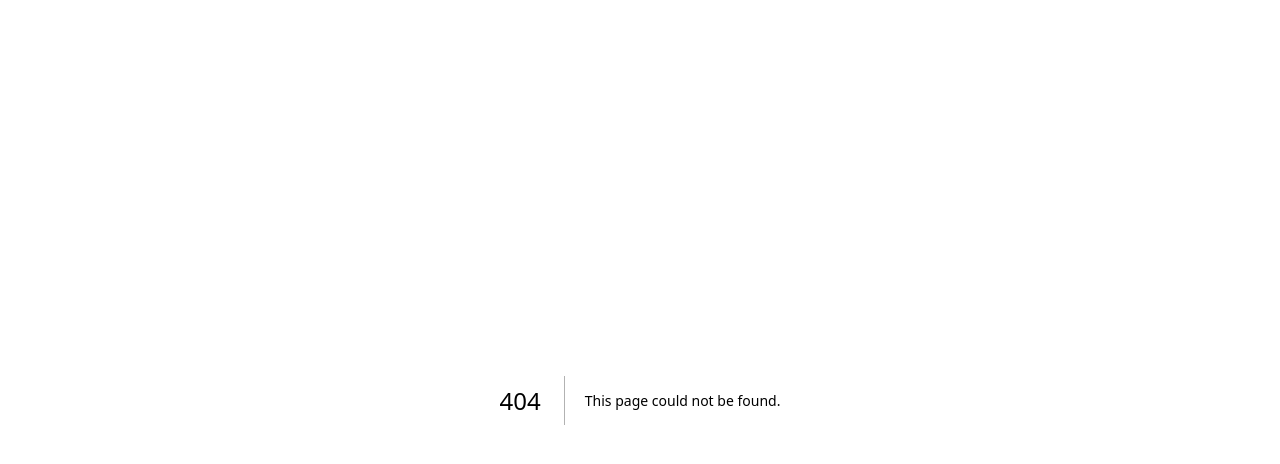
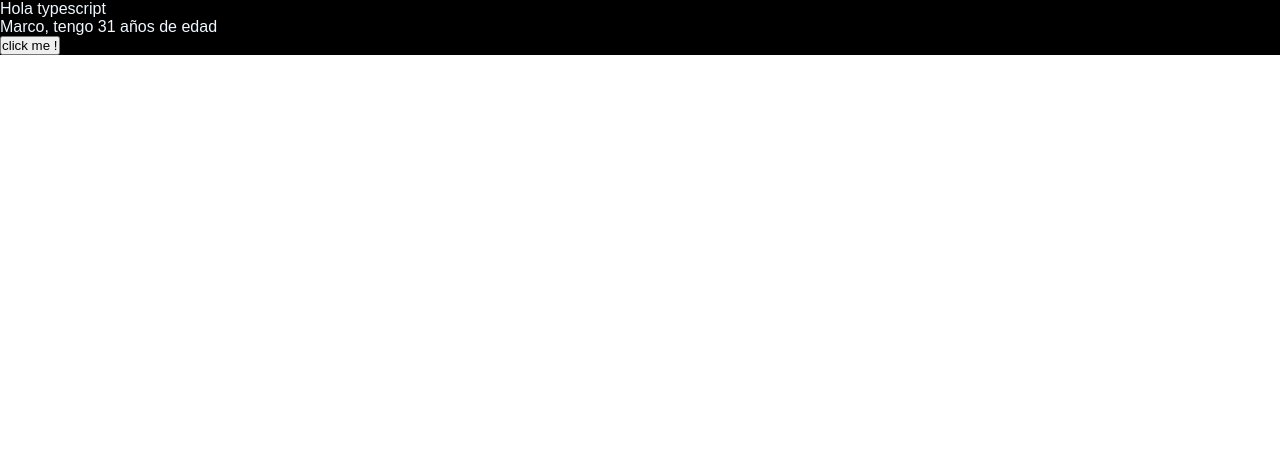
Before and after one commit to MarcoRosselDev/next-js-06-postgres, a Next.js app: page /typescript in a window 1280 px wide. Before the commit this address had no page. Shown: the top 464 px of the page. Built offline with nearby package versions, Linux system fonts and the light colour scheme.

Commit message:
typescript reminder 01

```diff
--- /dev/null
+++ b/src/app/typescript/page.tsx
@@ -0,0 +1,21 @@
+import styles from "./typescript.module.css";
+
+function MyComponente(params:{nombre: string, edad: number}) {
+  "use client"
+  return (
+    <>
+      <p>{params.nombre}, tengo {params.edad} años de edad</p>
+      <button onClick={() => console.log("j")}>click me !</button>
+    </>
+  )
+}
+
+export default async function Typescript() {
+  "use client"
+  return (
+    <div className={styles.ejemplo}>
+      <p>Hola typescript</p>
+      <MyComponente nombre="Marco" edad={31} />
+    </div>
+  );
+}
--- /dev/null
+++ b/src/app/typescript/typescript.module.css
@@ -0,0 +1,4 @@
+.ejemplo{
+  background-color: black;
+  color: aliceblue;
+}
--- a/src/components/query.tsx
+++ b/src/components/query.tsx
@@ -1,4 +1,4 @@
-import sql from "../db/postgres";
+import sql from "../db/postgres"
 
 /* async function getUsersOver(age:number) {
   const users = await sql`select name, age from users where age > ${ age }`
@@ -9,6 +9,7 @@ import sql from "../db/postgres";
 async function getQuery() {
   return await sql`select * from categories; `
 }
+
 
 async function Query() {
   const data = await getQuery()
```
Also changed, not shown: src/components/Usuarios.tsx (+7 -1 lines).
